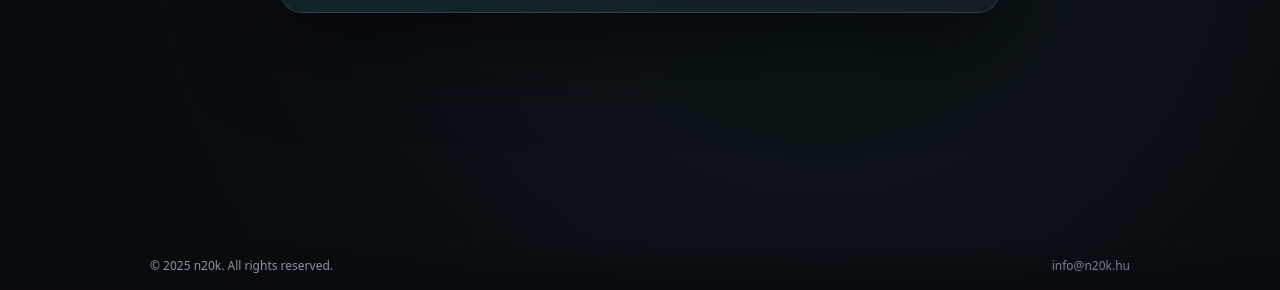
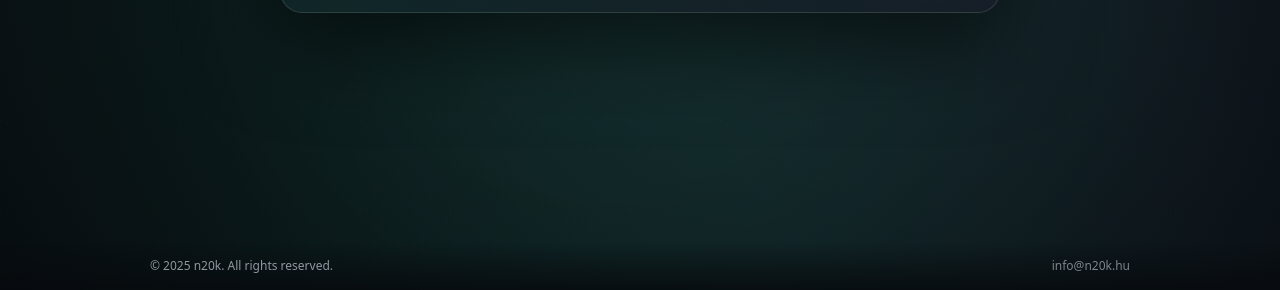
Before and after one commit to janz-ako/n20k.hu, a plain HTML site: page index.html in a window 1280 px wide. Shown: the part 510-800 px from the top of the page. Drawn offline with Linux system fonts and the light colour scheme.

Commit message:
changes in design

```diff
--- a/css/style.css
+++ b/css/style.css
@@ -143,7 +143,8 @@ h1{
   opacity:.85;
 }
 
-/* Locked headline color */
+/* headline back to white */
 .headline{
-  color: #219169; /* brand green */
+  color: #EAF2FF;
+  text-shadow: none;
 }
--- a/js/script.js
+++ b/js/script.js
@@ -4,9 +4,6 @@
 
   const yearEl = document.getElementById("year");
   if (yearEl) yearEl.textContent = String(new Date().getFullYear());
-
-  const P1 = [0x21, 0x91, 0x69];
-  const P3 = [0x4b, 0x60, 0x7a];
 
   const DPR = Math.min(window.devicePixelRatio || 1, 2);
   let w = 0, h = 0;
@@ -23,92 +20,79 @@
   window.addEventListener("resize", resize, { passive: true });
   resize();
 
-  function rand(a, b) { return a + Math.random() * (b - a); }
-  function rgba(rgb, a) { return `rgba(${rgb[0]},${rgb[1]},${rgb[2]},${a})`; }
+  // Brand-ish tones
+  const c1 = [0x21, 0x91, 0x69]; // green
+  const c2 = [0x4b, 0x60, 0x7a]; // blue
+  const c3 = [0x0a, 0x0f, 0x16]; // deep bg
 
-  // Fewer particles => calmer + Safari-friendly
-  const N = 60;
-  const particles = Array.from({ length: N }, () => ({
-    x: rand(0, w),
-    y: rand(0, h),
-    r: rand(0.8, 2.0),
-    vx: rand(-0.16, 0.16),
-    vy: rand(-0.14, 0.14),
-    col: Math.random() < 0.6 ? P1 : P3,
-    a: rand(0.18, 0.38),
-    p: rand(0.5, 1.0)
-  }));
+  function rgba([r,g,b], a){ return `rgba(${r},${g},${b},${a})`; }
 
-  const attractor = { x: w * 0.5, y: h * 0.45 };
+  // Simple hash noise (fast, no libs)
+  function hash(n){
+    n = (n << 13) ^ n;
+    return 1.0 - ((n * (n * n * 15731 + 789221) + 1376312589) & 0x7fffffff) / 1073741824.0;
+  }
 
-  function drawGlow(time) {
-    const t = time * 0.00018;
-    const gx = w * (0.50 + 0.18 * Math.sin(t));
-    const gy = h * (0.42 + 0.14 * Math.cos(t * 1.08));
+  function grain(time){
+    // very subtle film grain
+    const step = 90; // bigger = cheaper
+    ctx.globalAlpha = 0.035;
+    for (let y = 0; y < h; y += step){
+      for (let x = 0; x < w; x += step){
+        const n = hash((x + y * 131) + (time|0));
+        const a = (n * 0.5 + 0.5);
+        ctx.fillStyle = `rgba(255,255,255,${a})`;
+        ctx.fillRect(x, y, 1, 1);
+      }
+    }
+    ctx.globalAlpha = 1;
+  }
 
-    const g = ctx.createRadialGradient(gx, gy, 0, gx, gy, Math.max(w, h) * 0.78);
-    g.addColorStop(0, rgba(P1, 0.10));
-    g.addColorStop(0.35, rgba(P3, 0.09));
+  function auroraBlob(x, y, r, col, a){
+    const g = ctx.createRadialGradient(x, y, 0, x, y, r);
+    g.addColorStop(0, rgba(col, a));
+    g.addColorStop(0.55, rgba(col, a * 0.35));
     g.addColorStop(1, "rgba(0,0,0,0)");
     ctx.fillStyle = g;
     ctx.fillRect(0, 0, w, h);
   }
 
-  function tick(time) {
-    // Clean redraw every frame (no trails) => Safari stable
+  function tick(t){
+    // Clean redraw (Safari stable)
     ctx.clearRect(0, 0, w, h);
-    ctx.fillStyle = "rgba(7,10,14,1)";
+
+    // Base
+    ctx.fillStyle = rgba(c3, 1);
     ctx.fillRect(0, 0, w, h);
 
-    const tt = time * 0.00018;
-    attractor.x = w * (0.50 + 0.18 * Math.sin(tt));
-    attractor.y = h * (0.42 + 0.14 * Math.cos(tt * 1.10));
+    // Slow drifting aurora (no pointer)
+    const time = t * 0.00012;
 
-    drawGlow(time);
+    const x1 = w * (0.32 + 0.12 * Math.sin(time * 1.1));
+    const y1 = h * (0.38 + 0.10 * Math.cos(time * 1.3));
+    const r1 = Math.max(w, h) * (0.75 + 0.08 * Math.sin(time * 0.9));
 
-    const pull = 0.00050;
+    const x2 = w * (0.70 + 0.10 * Math.cos(time * 1.0));
+    const y2 = h * (0.45 + 0.10 * Math.sin(time * 1.2));
+    const r2 = Math.max(w, h) * (0.70 + 0.06 * Math.cos(time * 1.1));
 
-    for (const p of particles) {
-      p.x += p.vx;
-      p.y += p.vy;
+    const x3 = w * (0.55 + 0.08 * Math.sin(time * 0.8));
+    const y3 = h * (0.80 + 0.07 * Math.cos(time * 0.95));
+    const r3 = Math.max(w, h) * (0.65 + 0.05 * Math.sin(time * 0.7));
 
-      const dx = attractor.x - p.x;
-      const dy = attractor.y - p.y;
-      p.vx += dx * pull * p.p;
-      p.vy += dy * pull * p.p;
+    // Paint blobs
+    auroraBlob(x1, y1, r1, c1, 0.18);
+    auroraBlob(x2, y2, r2, c2, 0.20);
+    auroraBlob(x3, y3, r3, c1, 0.10);
 
-      p.vx *= 0.985;
-      p.vy *= 0.985;
+    // Vignette
+    const vg = ctx.createRadialGradient(w*0.5, h*0.55, 0, w*0.5, h*0.55, Math.max(w,h)*0.9);
+    vg.addColorStop(0, "rgba(0,0,0,0)");
+    vg.addColorStop(1, "rgba(0,0,0,0.55)");
+    ctx.fillStyle = vg;
+    ctx.fillRect(0,0,w,h);
 
-      if (p.x < -20) p.x = w + 20;
-      if (p.x > w + 20) p.x = -20;
-      if (p.y < -20) p.y = h + 20;
-      if (p.y > h + 20) p.y = -20;
-
-      ctx.beginPath();
-      ctx.arc(p.x, p.y, p.r, 0, Math.PI * 2);
-      ctx.fillStyle = rgba(p.col, p.a);
-      ctx.fill();
-    }
-
-    // Very subtle links
-    const maxD = 130;
-    for (let i = 0; i < particles.length; i++) {
-      for (let j = i + 1; j < particles.length; j++) {
-        const a = particles[i], b = particles[j];
-        const dx = a.x - b.x, dy = a.y - b.y;
-        const d2 = dx * dx + dy * dy;
-        if (d2 < maxD * maxD) {
-          const alpha = 0.045 * (1 - d2 / (maxD * maxD));
-          ctx.strokeStyle = `rgba(234,242,255,${alpha})`;
-          ctx.lineWidth = 1;
-          ctx.beginPath();
-          ctx.moveTo(a.x, a.y);
-          ctx.lineTo(b.x, b.y);
-          ctx.stroke();
-        }
-      }
-    }
+    grain(t);
 
     requestAnimationFrame(tick);
   }
```
